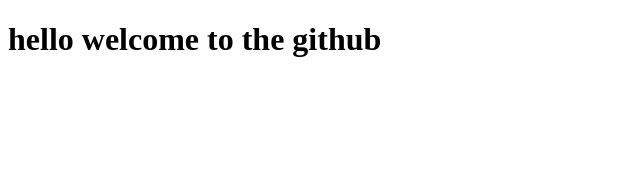
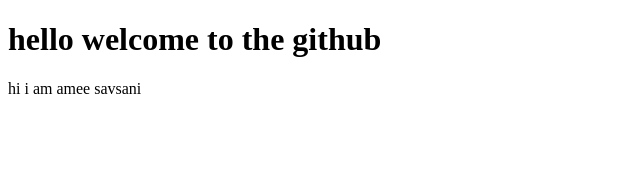
Before and after one commit to AmiSavsani/demo_react, a React (Create React App) app in the folder demo_git/: page / in a window 1280 px wide. Shown: the top 170 px of the page, without its empty margins (0-640 px from the left). Built offline with nearby package versions, Linux system fonts and the light colour scheme.

Commit message:
chande in index.js

```diff
--- a/demo_git/src/index.js
+++ b/demo_git/src/index.js
@@ -7,6 +7,9 @@
 root.render(
   <React.StrictMode>
     <h1>hello welcome to the github</h1>
+    <p>
+      hi i am amee savsani
+    </p>
   </React.StrictMode>
 );
 
```
